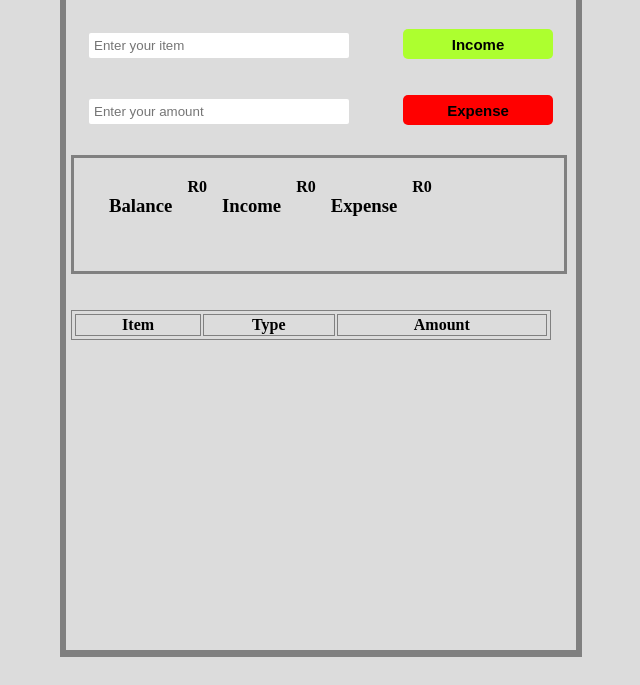
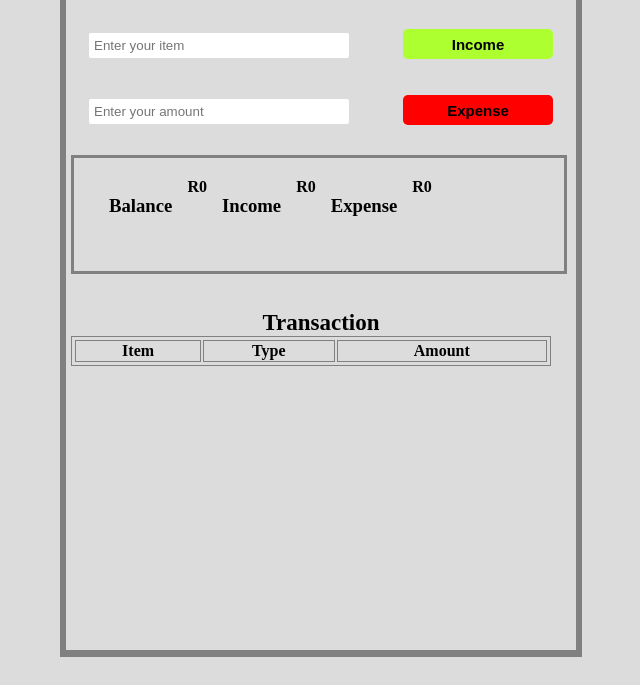
Before and after one commit to The-DigitalAcademy/Sibusiso-Expense-tracker, a plain HTML site: page index.html in a window 1280 px wide. Shown: the part 115-800 px from the top of the page, without its empty margins (547-1187 px from the left). Drawn offline with Linux system fonts and the light colour scheme.

Commit message:
span added

```diff
--- a/index.css
+++ b/index.css
@@ -89,3 +89,8 @@ table, th, td{
     transform: scale(1.1);
     transition: 0s;
 }
+
+.details span{
+    font-size: 23px;
+    font-weight: bold;
+}
--- a/index.html
+++ b/index.html
@@ -11,6 +11,7 @@
 
   <section class="app">
     <div class="container">Expense Tracker</div>
+    <div class="box">
     <input type="name" id="itemsName" placeholder="Enter your item">
     <button class="btn1" onclick="addIncome()">Income</button>
 
@@ -18,6 +19,7 @@
 
     <input type="number" id="amount" placeholder="Enter your amount">
     <button class="btn2" onclick="addExpense()">Expense</button>
+  </div>
 
     <div class="display">
       <h3>Balance</h3>
@@ -30,7 +32,9 @@
       <span id="expenseTotal">R3 200</span>
     </div>
           <br><br>
-
+    <div class="details">
+      <span>Transaction</span>
+    </div>
     <div class="table">
       <table id="itemsTable" style="width:480px">
 
```
